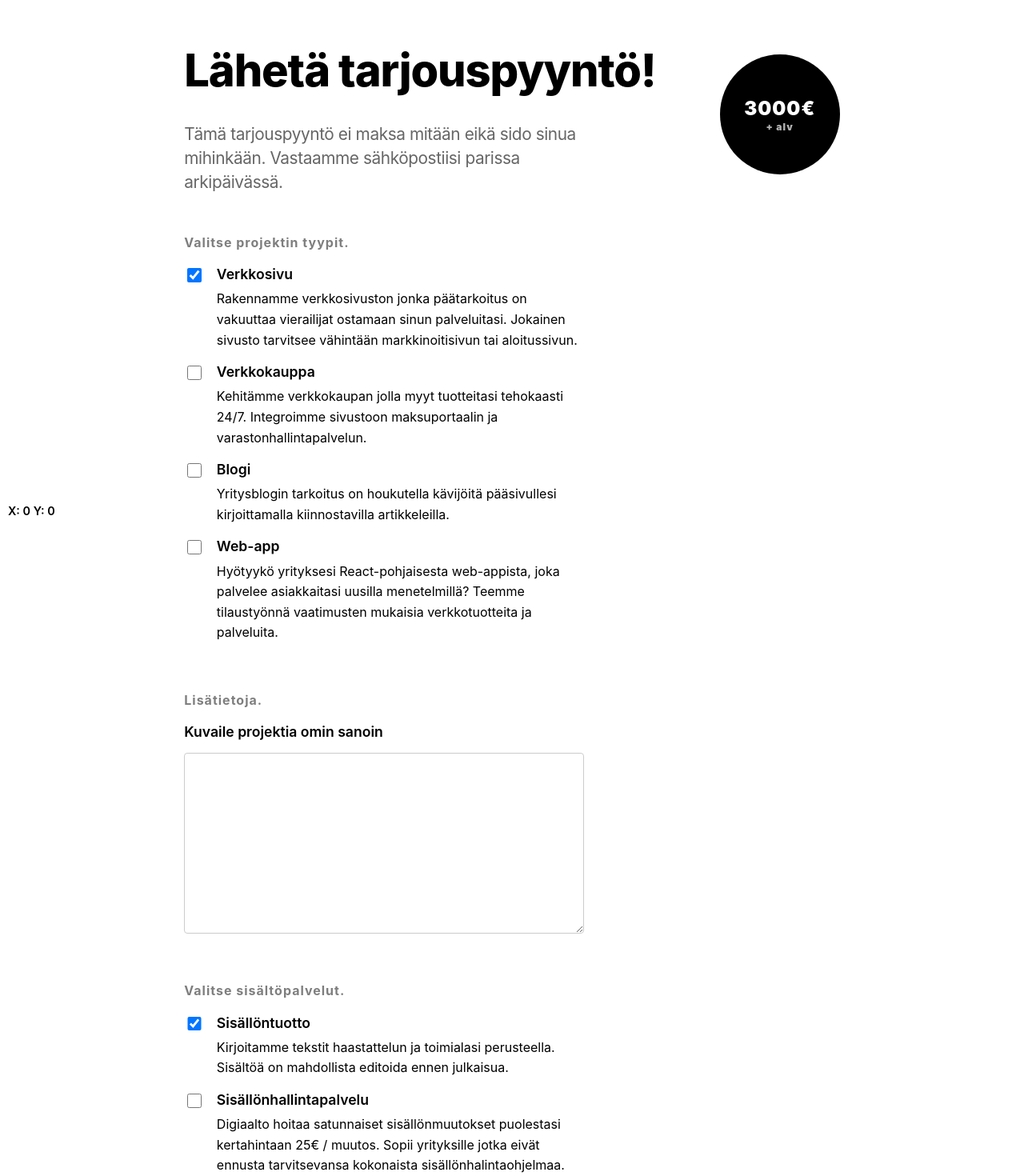
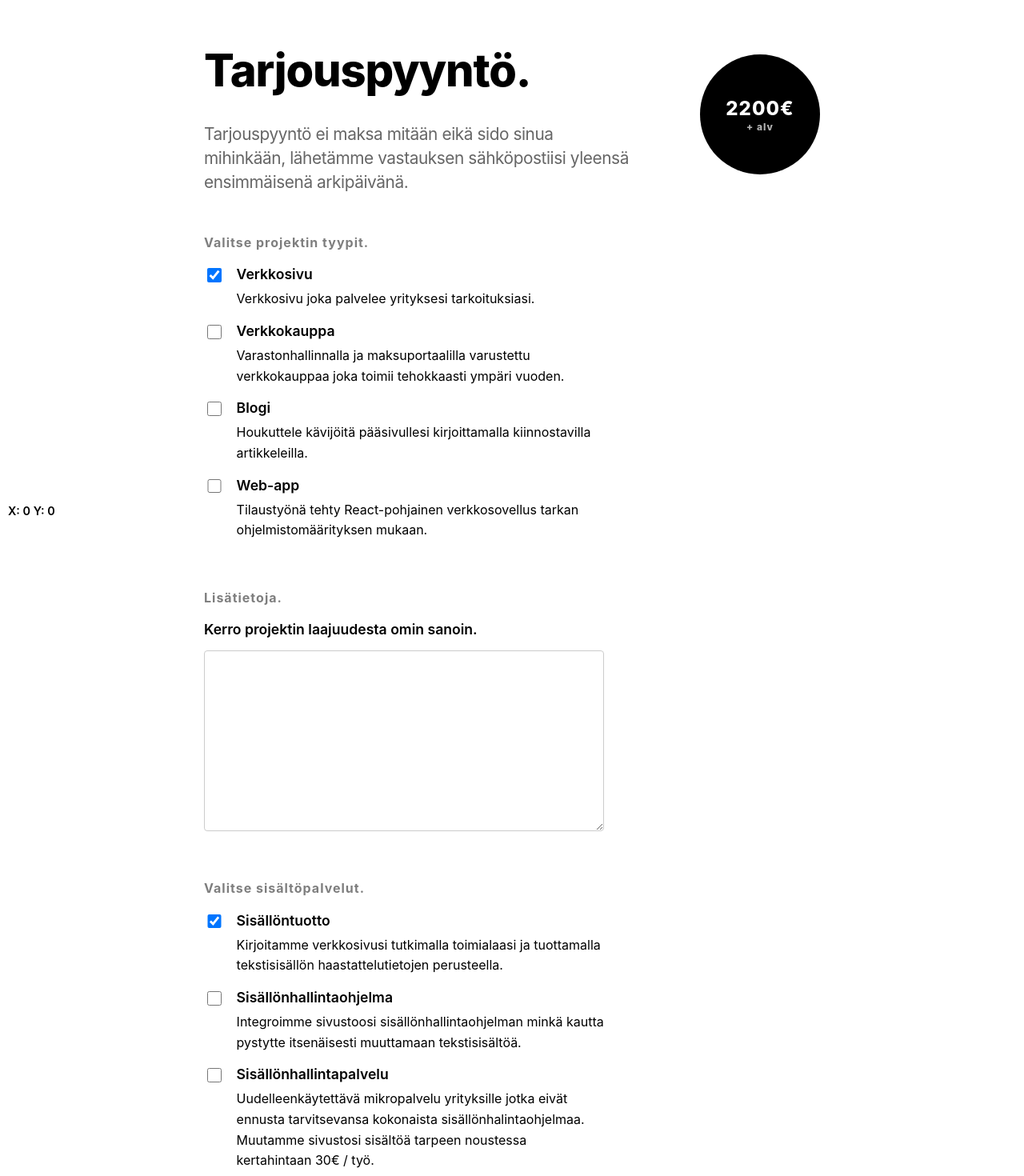
Before and after one commit to digiaalto/etusivu, a Next.js app: page /hinnat in a window 1280 px wide. Shown: the part 140-1610 px from the top of the page at 80% size. Built offline with nearby package versions, Linux system fonts and the light colour scheme.

Commit message:
Content tweaks, closer to release

```diff
--- a/components/common/FAQ.module.sass
+++ b/components/common/FAQ.module.sass
@@ -7,7 +7,6 @@
 	display: flex
 	flex-direction: column
 	align-items: center
-	margin-top: 3rem
 
 .header
 	@include typography.headerMain
--- a/components/common/button/ButtonStyler.module.sass
+++ b/components/common/button/ButtonStyler.module.sass
@@ -11,7 +11,7 @@
 		min-width: 200px
 		height: 50px
 		border: 1px solid transparent
-		border-radius: 2px
+		border-radius: 9999px
 		font-size: 1rem
 		font-weight: 600
 		text-transform: capitalize
--- a/components/etusivu/Palvelut.js
+++ b/components/etusivu/Palvelut.js
@@ -12,7 +12,7 @@ const Palvelut = (props) => {
         <Overline text="Parempaa palvelua." />
         <h1 className={styles.headerMain}>
           Tuomme uutta teknologiaa Piilaaksosta suomalaisten yritysten ja
-          asiakkaiden iloksi.
+          asiakkaiden helpotukseksi.
         </h1>
       </HeadersWrap>
       <TextsWrapper>
--- a/components/etusivu/Takuu.js
+++ b/components/etusivu/Takuu.js
@@ -17,11 +17,7 @@ const Takuu = (props) => {
         <span className="important">tai emme veloita mitään.</span>
       </p>
       <p className={styles.description}></p>
-      <LinkButton
-        href="/hinnat"
-        text="Lähetä tarjouspyyntö"
-        customClass={styles.ccButton}
-      />
+      <LinkButton href="/hinnat" text="Lähetä tarjouspyyntö" primary />
     </section>
   )
 }
--- a/components/tarjouspyynto/PriceWidget.module.sass
+++ b/components/tarjouspyynto/PriceWidget.module.sass
@@ -3,26 +3,24 @@
 
 .widget
 	z-index: 99
+	position: sticky
+	top: 20px
 	display: inline-flex
-	justify-content: center
-	position: sticky
-	justify-self: center
-	align-self: center
-	top: 20px
+	place-content: center
 	margin: 1rem 0
 	height: 50px
 	width: 120px
 	border-radius: 4px
 	background-color: colors.$dark
 	color: colors.$light
-	font-weight: 900
+	font-weight: 800
 	letter-spacing: 1px
 
 .price
-	display: flex
+	display: inline-flex
 	flex-direction: column
-	justify-content: center
-	align-items: center
+	place-content: center
+	place-items: center
 	line-height: 1.3
 	font-size: 1.1rem
 
--- a/components/tarjouspyynto/TarjousApp.js
+++ b/components/tarjouspyynto/TarjousApp.js
@@ -7,19 +7,18 @@ import { MdThumbUp, MdThumbDown } from "react-icons/md"
 import { PriceWidget } from "./index"
 
 const sisalto = {
-  header: "Lähetä tarjouspyyntö!",
+  header: "Tarjouspyyntö.",
   subheader:
-    "Tämä tarjouspyyntö ei maksa mitään eikä sido sinua mihinkään. Vastaamme sähköpostiisi parissa arkipäivässä.",
+    "Tarjouspyyntö ei maksa mitään eikä sido sinua mihinkään, lähetämme vastauksen sähköpostiisi yleensä ensimmäisenä arkipäivänä.",
   vahvistusViesti: {
     success: {
       header: "Kiitos tarjouspyynnöstä!",
       subheader:
-        "Luemme antamasi tiedot läpi ja vastaamme sähköpostiisi muutamassa arkipäivässä.",
+        "Luemme tarjouspyyntösi tiedot läpi ja vastaamme mahdollisimman pian.",
     },
     error: {
       header: "Kaikki ei mennyt kuin Strömsössä...",
-      subheader:
-        "Auringonpurkaus keskeytti lähetyksen, onneksi sähköposti toimii aina.",
+      subheader: "Viesti ei mennyt perille. Kokeile sähköpostia.",
     },
   },
 }
--- a/components/tarjouspyynto/TarjousApp.module.sass
+++ b/components/tarjouspyynto/TarjousApp.module.sass
@@ -10,6 +10,7 @@
 	margin-top: 3rem
 
 .defaultFormColumn
+	position: relative
 	&:last-of-type
 		display: none
 
--- a/components/tarjouspyynto/TarjousForm.js
+++ b/components/tarjouspyynto/TarjousForm.js
@@ -8,70 +8,70 @@ import { ButtonStyler } from "../common/button"
 // Content. Get from CMS?
 const sisalto = {
   hinnasto: {
-    verkkosivu: 2200,
-    verkkokauppa: 3200,
-    blogi: 1200,
-    webApp: 2000,
-    sisallontuotto: 800,
-    sisallonhallintaohjelma: 800,
-    sisallonhallintapalvelu: 25,
-    kansainvalistaminen: 1000,
+    verkkosivu: 1500,
+    verkkokauppa: 2000,
+    blogi: 1000,
+    webApp: 1750,
+    sisallontuotto: 700,
+    sisallonhallintaohjelma: 500,
+    sisallonhallintapalvelu: 30,
+    kansainvalistaminen: 650,
   },
   tyypit: {
     verkkosivu: {
       name: "verkkosivu",
       label: "Verkkosivu",
-      info: `Rakennamme verkkosivuston jonka päätarkoitus on vakuuttaa vierailijat ostamaan sinun palveluitasi. Jokainen sivusto tarvitsee vähintään markkinoitisivun tai aloitussivun.`,
+      info: `Verkkosivu joka palvelee yrityksesi tarkoituksiasi.`,
       defaultChecked: true,
     },
     verkkokauppa: {
       name: "verkkokauppa",
       label: "Verkkokauppa",
-      info: `Kehitämme verkkokaupan jolla myyt tuotteitasi tehokaasti 24/7. Integroimme sivustoon maksuportaalin ja varastonhallintapalvelun.`,
+      info: `Varastonhallinnalla ja maksuportaalilla varustettu verkkokauppaa joka toimii tehokkaasti ympäri vuoden.`,
       defaultChecked: false,
     },
     blogi: {
       name: "blogi",
       label: "Blogi",
-      info: `Yritysblogin tarkoitus on houkutella kävijöitä pääsivullesi kirjoittamalla kiinnostavilla artikkeleilla.`,
+      info: `Houkuttele kävijöitä pääsivullesi kirjoittamalla kiinnostavilla artikkeleilla.`,
       defaultChecked: false,
     },
     webApp: {
       name: "webApp",
       label: "Web-app",
-      info: `Hyötyykö yrityksesi React-pohjaisesta web-appista, joka palvelee asiakkaitasi uusilla menetelmillä? Teemme tilaustyönnä vaatimusten mukaisia verkkotuotteita ja palveluita.`,
+      info: `Tilaustyönä tehty React-pohjainen verkkosovellus tarkan ohjelmistomäärityksen mukaan.`,
       defaultChecked: false,
     },
   },
   lisatiedot: {
     projektiKuvaus: {
       name: "projektiKuvaus",
-      label: "Kuvaile projektia omin sanoin",
+      label: "Kerro projektin laajuudesta omin sanoin.",
     },
   },
   palvelut: {
     sisallontuotto: {
       name: "sisallontuotto",
       label: "Sisällöntuotto",
-      info: `Kirjoitamme tekstit haastattelun ja toimialasi perusteella. Sisältöä on mahdollista editoida ennen julkaisua.`,
+      info: `Kirjoitamme verkkosivusi tutkimalla toimialaasi ja tuottamalla tekstisisällön haastattelutietojen perusteella.`,
       defaultChecked: true,
+    },
+    sisallonhallintaohjelma: {
+      name: "sisallonhallintaohjelma",
+      label: "Sisällönhallintaohjelma",
+      info: `Integroimme sivustoosi sisällönhallintaohjelman minkä kautta pystytte itsenäisesti muuttamaan tekstisisältöä.`,
+      defaultChecked: false,
     },
     sisallonhallintapalvelu: {
       name: "sisallonhallintapalvelu",
       label: "Sisällönhallintapalvelu",
-      info: `Digiaalto hoitaa satunnaiset sisällönmuutokset puolestasi kertahintaan 25€ / muutos. Sopii yrityksille jotka eivät ennusta tarvitsevansa kokonaista sisällönhalintaohjelmaa.`,
-      defaultChecked: false,
-    },
-    sisallonhallintaohjelma: {
-      name: "sisallonhallintaohjelma",
-      label: "Sisällönhallintaohjelma",
-      info: `Integroimme sivustoon sisällönhallintaohjelman minkä kautta pystytte itsenäisesti muuttamaan tekstisisältöä.`,
+      info: `Uudelleenkäytettävä mikropalvelu yrityksille jotka eivät ennusta tarvitsevansa kokonaista sisällönhalintaohjelmaa. Muutamme sivustosi sisältöä tarpeen noustessa kertahintaan 30€ / työ.`,
       defaultChecked: false,
     },
     kansainvalistaminen: {
       name: "kansainvalistaminen",
       label: "Kansainvälistäminen",
-      info: `Laajennu kansainvälisille markkinoille ja kasvata ulkomaalaisten asiakkaiden luottamusta tarjoamalla sisältöä heidän omalla kielellään.`,
+      info: `Kasvata ulkomaalaisten asiakkaiden luottamusta tarjoamalla sisältöä heidän omalla kielellään.`,
       defaultChecked: false,
     },
   },
@@ -320,12 +320,12 @@ const PalvelutSection = ({ register, onPriceChange, data }) => {
           onChange={onPriceChange}
         />
         <Checkbox
-          {...data.sisallonhallintapalvelu}
+          {...data.sisallonhallintaohjelma}
           refs={register}
           onChange={onPriceChange}
         />
         <Checkbox
-          {...data.sisallonhallintaohjelma}
+          {...data.sisallonhallintapalvelu}
           refs={register}
           onChange={onPriceChange}
         />
--- a/components/tarjouspyynto/TarjousForm.module.sass
+++ b/components/tarjouspyynto/TarjousForm.module.sass
@@ -16,6 +16,7 @@
 .rowGrid
 	display: grid
 	grid-auto-flow: row
+	place-items: start
 	gap: 1rem
 
 .columnGrid
--- a/styles/pages/post.module.sass
+++ b/styles/pages/post.module.sass
@@ -5,30 +5,13 @@
 .container
 	@include spacing.hero
 
-// Ad content.
-.ad
-	position: relative
-	text-align: center
-	@include spacing.section
-	padding-top: 0 !important
-
-.adHeader
-	margin: 0
-	font-size: 6rem
-	font-weight: 800
-	line-height: 1.2
-	display: block
-
-.adDescription
-	@include typography.headerDescription
-	display: inline-block
-	margin-top: 1rem
-
 // Blog Content.
 .blogArticle
 	display: grid
 	gap: 2rem
 	place-content: center
+.descriptionHeader
+	@include typography.headerMedium
 .mainImageWrapper
 	max-width: 900px
 	width: 100%
```
Also changed, not shown: components/common/FAQ.js (+10 -14 lines), pages/blogi/[slug].js (+33 -19 lines).
